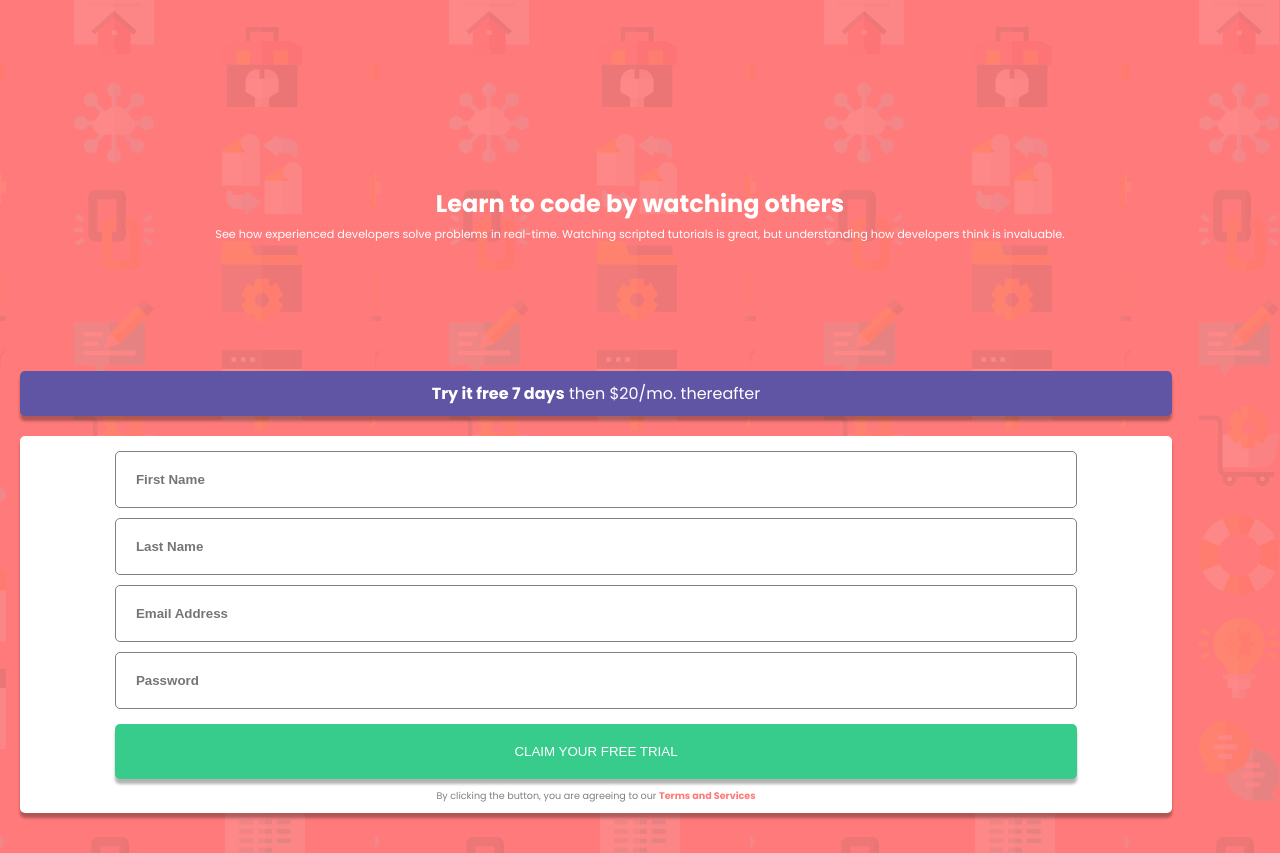
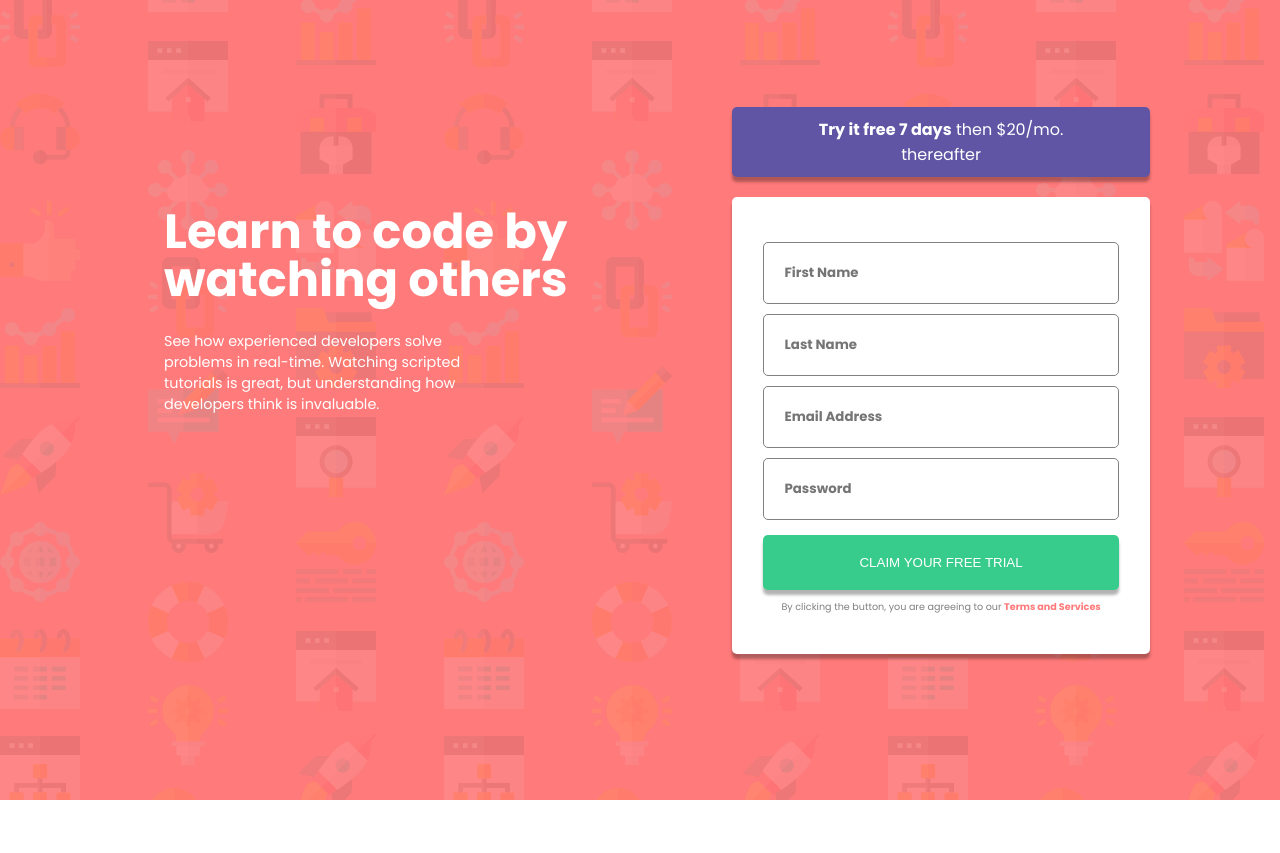
Before and after one commit to vishwas0459/Frontend-Mentors, a plain HTML site: page SignUpForm/index.html in a window 1280 px wide. After the commit the page ends 800 px from the top, so only its background shows below. Drawn offline with Linux system fonts and the light colour scheme.

Commit message:
added desktop style

```diff
--- a/SignUpForm/index.html
+++ b/SignUpForm/index.html
@@ -22,7 +22,6 @@
       </section>
       <section class="signup-form">
         <p class="btn-trial"><strong>Try it free 7 days</strong> then $20/mo. thereafter</p>
-
         <form novalidate>
           <div class="input-help">
             <input type="text" name="firstName" id="firstName" placeholder="First Name" />
@@ -40,7 +39,7 @@
             <input type="password" name="password" id="password" placeholder="Password" />
             <small class="hint">Password cannot be empty</small>
           </div>
-          <button>Claim your free trial</button>
+          <button type="submit">Claim your free trial</button>
           <small>By clicking the button, you are agreeing to our <span class="terms">Terms and Services</span> </small>
         </form>
       </section>
--- a/SignUpForm/main.js
+++ b/SignUpForm/main.js
@@ -0,0 +1,13 @@
+const form = document.querySelector('form');
+form.addEventListener('submit', function (e) {
+  e.preventDefault();
+  if (validateForm(form)) {
+    form.classList.remove('error');
+  } else {
+    form.classList.add('error');
+  }
+});
+
+function validateForm(form) {
+  console.log(form);
+}
--- a/SignUpForm/style.css
+++ b/SignUpForm/style.css
@@ -113,3 +113,54 @@ body {
   font-size: 0.7rem;
   display: none;
 }
+
+/* Desktop site styles */
+@media (min-width: 768px) {
+  .container {
+    margin: 0;
+    padding: 0;
+    flex-direction: row;
+    height: 100vh;
+    width: 100%;
+    background-image: url(./images/bg-intro-desktop.png);
+  }
+  .intro {
+    margin: 0 auto;
+    width: 100%;
+    text-align: left;
+    /* border: 1px solid red; */
+    /* padding-left: 150px; */
+  }
+  .intro h1 {
+    font-size: 3rem;
+    width: 100%;
+    line-height: 3rem;
+    padding: 50px 0px 20px;
+    margin: 30px 100px 0 100px;
+  }
+  .intro p {
+    font-size: 0.9rem;
+    max-width: 100%;
+    margin-left: 100px;
+    /* padding-left: 0;
+    padding-right: 80px; */
+    padding: 0;
+  }
+  .signup-form {
+    width: 100%;
+    text-align: center;
+    margin: auto 150px;
+  }
+  .signup-form form {
+    padding: 40px 0;
+  }
+  .signup-form input {
+    color: black;
+    font-family: 'Poppins', sans-serif;
+    /* font-weight: 300; */
+    padding: 5px;
+  }
+  .btn-trial {
+    font-weight: 300;
+  }
+}
```
